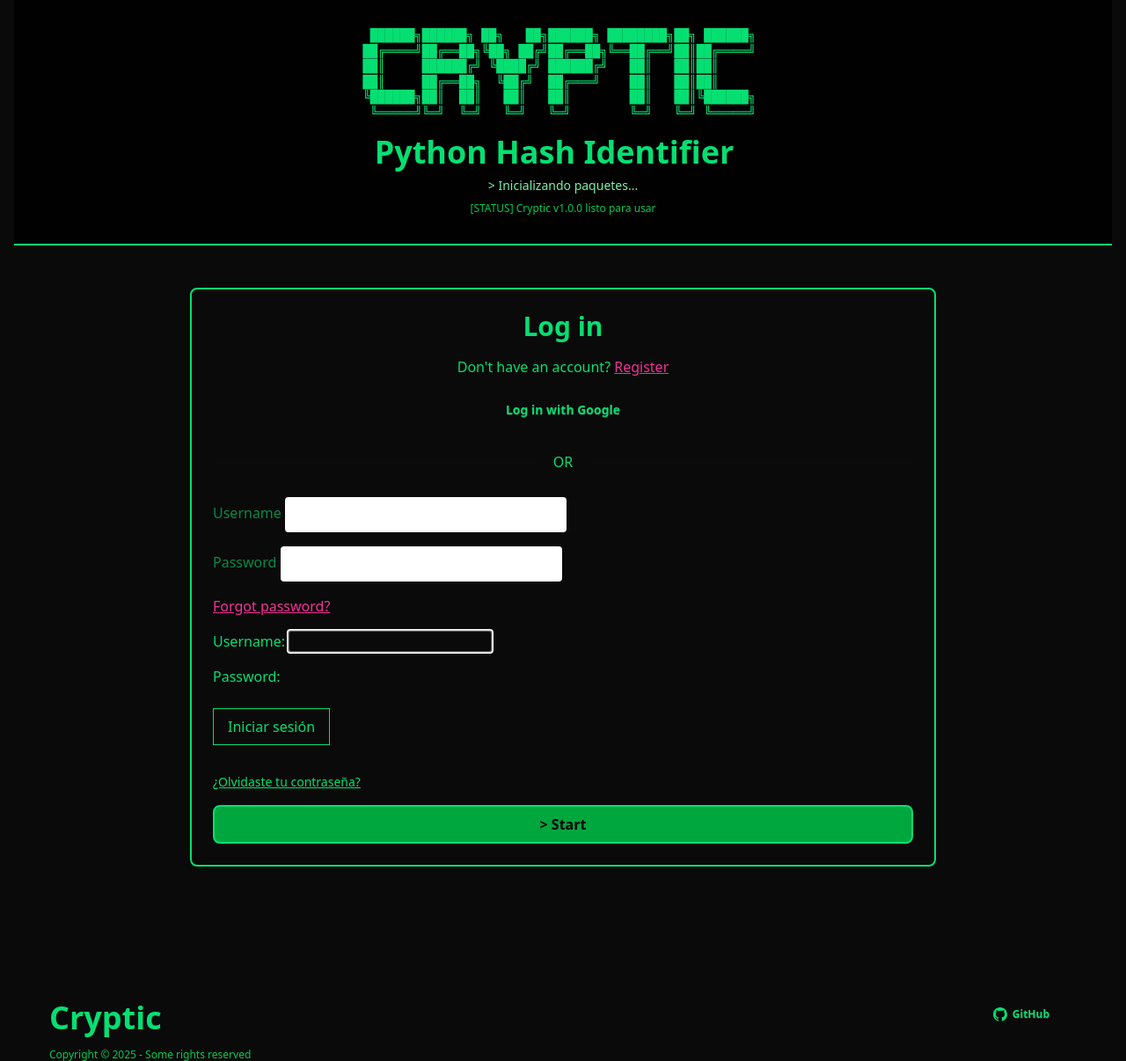
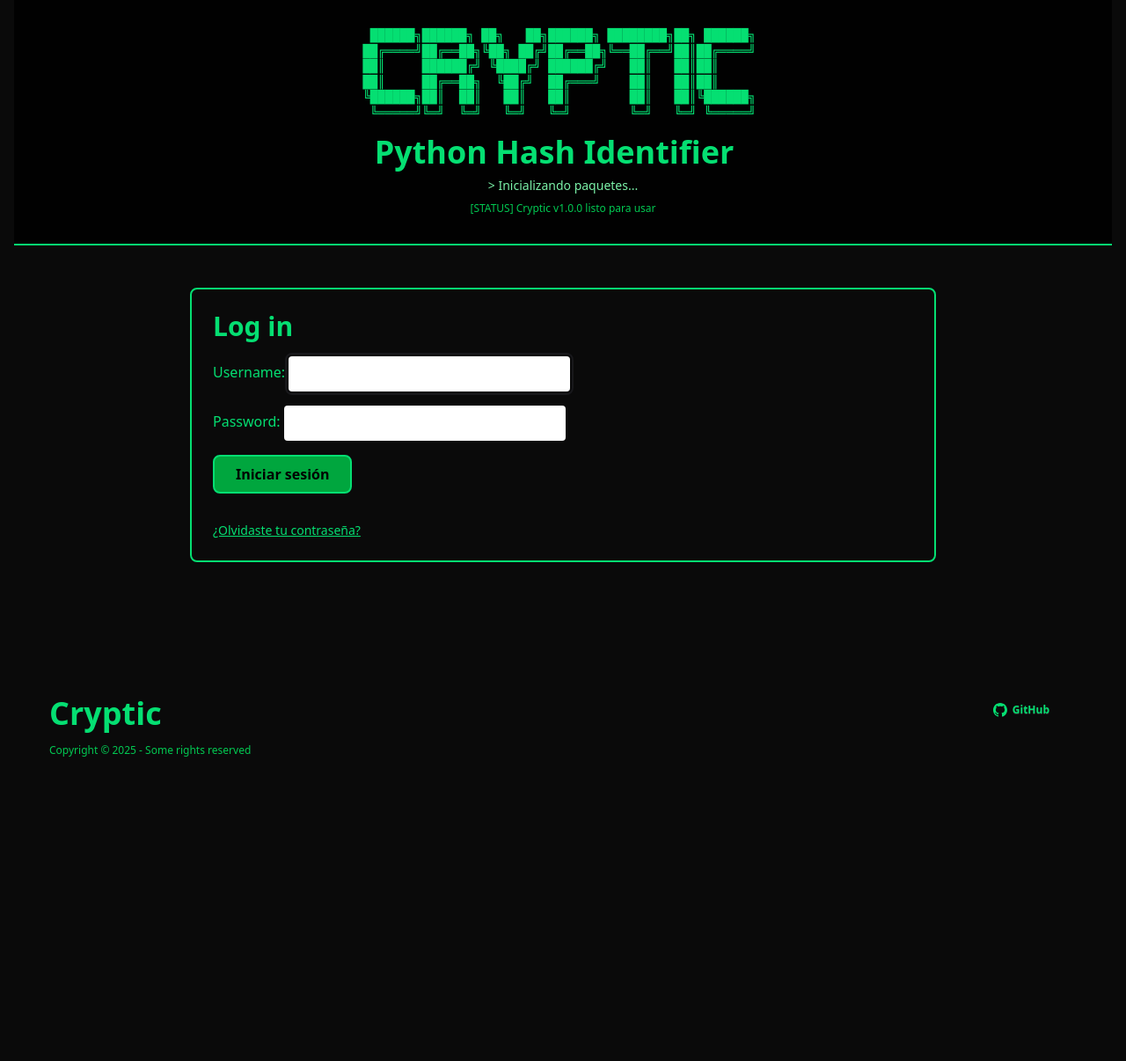
Before and after one commit to Dxnale/cryptic-demo, a Django app: page /accounts/login/ in a window 1280 px wide. Shown: the top 1206 px of the page at 88% size. After the commit the page ends 860 px from the top, so only its background shows below. Run offline with Django 5.2, Linux system fonts and the light colour scheme; style sheets or scripts are compiled from the project's sources.

Commit message:
feature: login funcional

```diff
--- /dev/null
+++ b/demoproject/demoproject/templatetags/form_extras.py
@@ -0,0 +1,24 @@
+from django import template
+from django.utils.safestring import mark_safe
+
+register = template.Library()
+
+@register.filter(name="add_class")
+def add_class(field, css_classes):
+    """Return the field rendered with additional CSS classes.
+
+    Usage in template:
+      {{ field|add_class:"input input-bordered" }}
+    """
+    existing = field.field.widget.attrs.get("class", "").strip()
+    combined = f"{existing} {css_classes}".strip() if existing else css_classes
+    return field.as_widget(attrs={**field.field.widget.attrs, "class": combined})
+
+@register.filter(name="label_class")
+def label_class(field, css_classes):
+    """Return the label tag for the field with CSS classes applied.
+
+    Usage in template:
+      {{ field|label_class:"label-text" }}
+    """
+    return mark_safe(field.label_tag(attrs={"class": css_classes}))
--- a/demoproject/templates/includes/ascii.html
+++ b/demoproject/templates/includes/ascii.html
@@ -1,3 +1,4 @@
+<a href="{% url 'home' %}">
 <pre class="text-green-400 text-xs md:text-sm mb-4 leading-tight">
      ██████╗██████╗ ██╗   ██╗██████╗ ████████╗██╗ ██████╗
     ██╔════╝██╔══██╗╚██╗ ██╔╝██╔══██╗╚══██╔══╝██║██╔════╝
@@ -5,3 +6,4 @@
     ██║     ██╔══██╗  ╚██╔╝  ██╔═══╝    ██║   ██║██║
     ╚██████╗██║  ██║   ██║   ██║        ██║   ██║╚██████╗
      ╚═════╝╚═╝  ╚═╝   ╚═╝   ╚═╝        ╚═╝   ╚═╝ ╚═════╝     </pre>
+</a>
--- a/demoproject/templates/registration/login.html
+++ b/demoproject/templates/registration/login.html
@@ -1,39 +1,9 @@
 {% extends "layout.html" %}
+{% load form_extras %}
 {% block title %}Login{% endblock %}
 {% block content %}
 <div class="mb-16 flex flex-col gap-4 rounded-box border-2 border-green-400 p-6 mb-8">
-     <h1 class="text-3xl font-bold self-center">Log in</h1>
-
-     <span class="self-center">
-         Don't have an account?
-         <a class="link link-secondary">Register</a>
-     </span>
-
-     <a class="btn btn-ghost font-mono rounded-box px-6 py-2 hover:border-green-400 transition-all duration-300 hover:shadow-lg hover:shadow-green-400/30">
-         Log in with Google
-     </a>
-
-     <div class="divider">OR</div>
-
-     <label class="form-control">
-         <div class="label">
-             <span class="label-text">Username</span>
-         </div>
-
-         <input class="input input-bordered" />
-     </label>
-
-     <label class="form-control">
-         <div class="label">
-             <span class="label-text">Password</span>
-         </div>
-         <input type="password" class="input input-bordered" />
-     </label>
-
-     <label class="form-control">
-          <a class="label-text link link-secondary">Forgot password?</a>
-     </label>
-
+     <h1 class="text-3xl font-bold">Log in</h1>
      {% if form.non_field_errors %}
             <div class="text-red-400 mb-4">
                 {{ form.non_field_errors }}
@@ -44,14 +14,32 @@
             {% if next %}
                 <input type="hidden" name="next" value="{{ next }}" />
             {% endif %}
-            {{ form.as_p }}
-            <button type="submit" class="mt-2 border border-green-400 px-4 py-2 hover:bg-green-400/10">
-                Iniciar sesión
-            </button>
+                {% for field in form %}
+                  <div class="form-group{% if field.errors %} has-error{% endif %}">
+                    {{ field|label_class:"label-text" }}
+                    {% if field.errors %}
+                      {{ field|add_class:"input input-bordered input-error" }}
+                    {% else %}
+                      {{ field|add_class:"input input-bordered" }}
+                    {% endif %}
+                    {% if field.help_text %}
+                      <small class="help-text">{{ field.help_text }}</small>
+                    {% endif %}
+                    {% for error in field.errors %}
+                      <div class="error">{{ error }}</div>
+                    {% endfor %}
+                  </div>
+                {% endfor %}
+                <button type="submit" class="rounded-box bg-green-600 hover:bg-green-500 text-black font-mono font-bold px-6 py-2 border-2 border-green-400 transition-all duration-200 hover:shadow-lg hover:shadow-green-400/50">
+                    Iniciar sesión
+                </button>
+
+
+
+
         </form>
         <div class="mt-4 text-sm">
             <a href="{% url 'password_reset' %}" class="underline">¿Olvidaste tu contraseña?</a>
         </div>
-     {% include "includes/button.html" with text="&gt; Start" %}
 </div>
 {% endblock %}
```
Also changed, not shown: demoproject/demoproject/templatetags/__init__.py (added).
